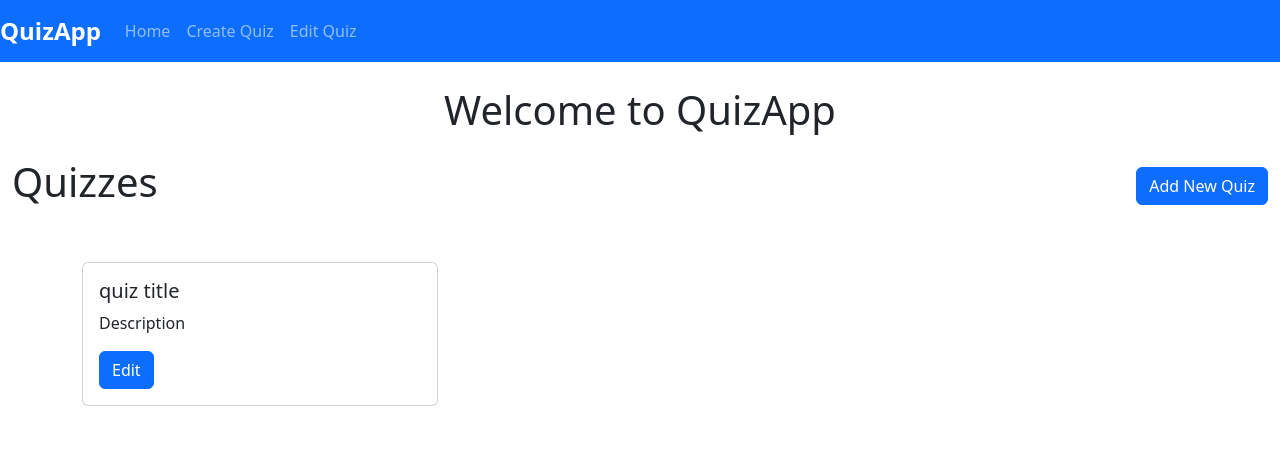
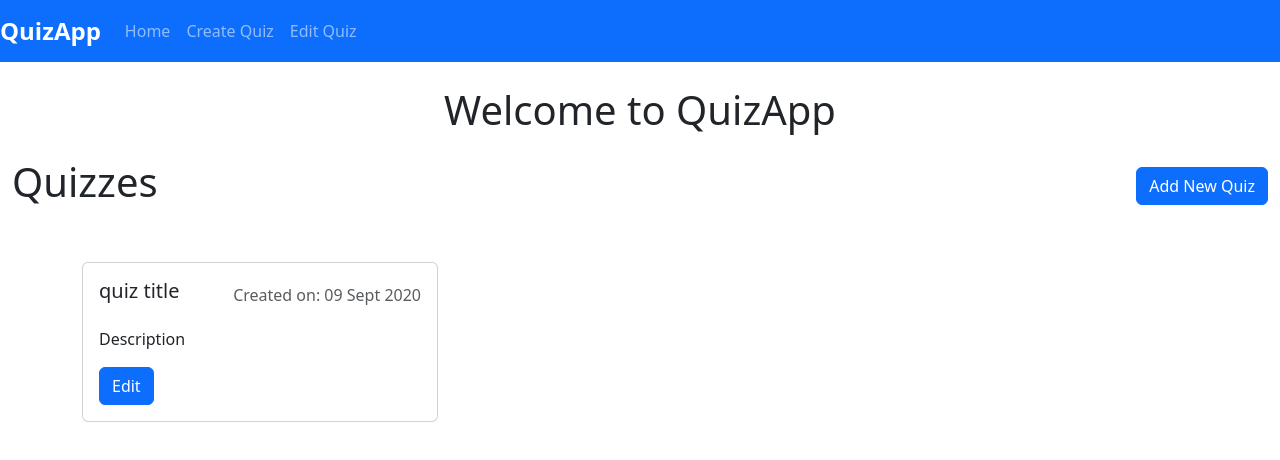
Before and after one commit to mostafalzohry/Quiz-Creator, a Next.js app: page / in a window 1280 px wide. Shown: the top 460 px of the page. Built offline with nearby package versions, Linux system fonts and the light colour scheme.

Commit message:
edit in quiz card

```diff
--- a/src/components/QuizList.tsx
+++ b/src/components/QuizList.tsx
@@ -1,9 +1,15 @@
-
 
 import { useQuizContext } from "@/store/QuizContext";
 import { useRouter } from "next/router";
 import { Card, Button, Container, Row, Col } from 'react-bootstrap';
 import 'bootstrap/dist/css/bootstrap.min.css';
+
+const formatDate = (dateString: string): string => {
+  const date = new Date(dateString);
+  const options: Intl.DateTimeFormatOptions = { day: '2-digit', month: 'short', year: 'numeric' };
+  return date.toLocaleDateString('en-GB', options); // 'en-GB' gives the format 'dd MMM yyyy'
+};
+
 
 const QuizList = () => {
   const { quizzes } = useQuizContext();
@@ -16,8 +22,11 @@ const QuizList = () => {
           <Col key={quiz.id}>
             <Card>
               <Card.Body>
-                <Card.Title>{quiz.title}</Card.Title>
-                <Card.Text>
+                <div className="d-flex justify-content-between align-items-center">
+                    <Card.Title>{quiz.title}</Card.Title>
+                    <span className="text-muted">Created on: {formatDate(quiz.created)}</span>
+                </div>
+                <Card.Text className="mt-3">
                   {quiz.description || "No description available"}
                 </Card.Text>
                 <Button
--- a/src/store/QuizContext.tsx
+++ b/src/store/QuizContext.tsx
@@ -1,5 +1,5 @@
-import React, { createContext, useState, ReactNode, useEffect } from 'react';
-import { Quiz } from '@/types/types';
+import React, { createContext, useState, ReactNode, useEffect } from "react";
+import { Quiz } from "@/types/types";
 
 interface QuizContextType {
   quizzes: Quiz[];
@@ -9,7 +9,9 @@ interface QuizContextType {
 
 const QuizContext = createContext<QuizContextType | undefined>(undefined);
 
-export const QuizProvider: React.FC<{ children: ReactNode }> = ({ children }) => {
+export const QuizProvider: React.FC<{ children: ReactNode }> = ({
+  children,
+}) => {
   const initialQuiz: Quiz = {
     created: "2020-09-09 09:26:39",
     description: "Description",
@@ -22,53 +24,52 @@ export const QuizProvider: React.FC<{ children: ReactNode }> = ({ children }) =>
           { id: 122, is_true: false, text: "question 1 answer 1 false" },
           { id: 123, is_true: false, text: "question 1 answer 2 false" },
           { id: 124, is_true: true, text: "question 1 answer 3 true" },
-          { id: 125, is_true: false, text: "question 1 answer 4 false" }
+          { id: 125, is_true: false, text: "question 1 answer 4 false" },
         ],
         feedback_false: "question 1 false feedback",
         feedback_true: "question 1 true feedback",
         id: 53,
-        text: "question 1 text"
+        text: "question 1 text",
       },
       {
         answer_id: null,
         answers: [
           { id: 126, is_true: true, text: "question 2 answer 1 true" },
-          { id: 127, is_true: false, text: "question 2 answer 2 false" }
+          { id: 127, is_true: false, text: "question 2 answer 2 false" },
         ],
         feedback_false: "question 2 false feedback",
         feedback_true: "question 2 true feedback",
         id: 54,
-        text: "question 2 text"
+        text: "question 2 text",
       },
       {
         answer_id: null,
         answers: [
           { id: 128, is_true: false, text: "question 3 answer 1 false" },
           { id: 129, is_true: true, text: "question 3 answer 2 true" },
-          { id: 130, is_true: false, text: "question 3 answer 3 false" }
+          { id: 130, is_true: false, text: "question 3 answer 3 false" },
         ],
         feedback_false: "question 3 false feedback",
         feedback_true: "question 3 true feedback",
         id: 55,
-        text: "question 3 text"
-      }
+        text: "question 3 text",
+      },
     ],
     score: null,
     title: "quiz title",
-    url: "https://www.youtube.com/watch?v=e6EGQFJLl04"
+    url: "https://www.youtube.com/watch?v=e6EGQFJLl04",
   };
-  // const [quizzes, setQuizzes] = useState<Quiz[]>([]);
 
-    const [quizzes, setQuizzes] = useState<Quiz[]>([initialQuiz]);
-
-
+  const [quizzes, setQuizzes] = useState<Quiz[]>([initialQuiz]);
 
   const addQuiz = (quiz: Quiz) => {
     setQuizzes([...quizzes, quiz]);
   };
 
   const editQuiz = (updatedQuiz: Quiz) => {
-    setQuizzes(quizzes.map(quiz => (quiz.id === updatedQuiz.id ? updatedQuiz : quiz)));
+    setQuizzes(
+      quizzes.map((quiz) => (quiz.id === updatedQuiz.id ? updatedQuiz : quiz))
+    );
   };
 
   return (
@@ -81,7 +82,7 @@ export const QuizProvider: React.FC<{ children: ReactNode }> = ({ children }) =>
 export const useQuizContext = () => {
   const context = React.useContext(QuizContext);
   if (context === undefined) {
-    throw new Error('useQuizContext must be used within a QuizProvider');
+    throw new Error("useQuizContext must be used within a QuizProvider");
   }
   return context;
 };
```
Also changed, not shown: src/types/types.ts (+15 -1 lines).
